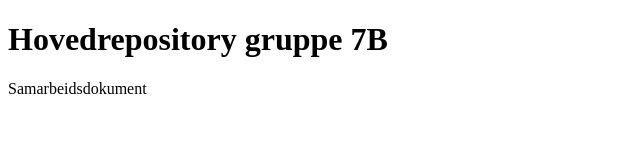
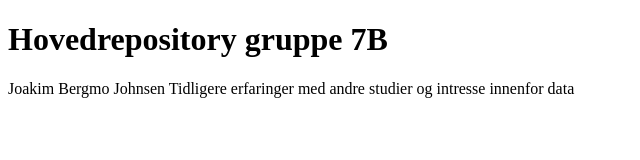
Before and after one commit to vetlemol/Gruppe-7B, a plain HTML site: page docs/index.html in a window 1280 px wide. Shown: the whole page, without its empty margins (0-640 px from the left). Drawn offline with Linux system fonts and the light colour scheme.

Commit message:
Endret index.html til å inneholde visitkort

```diff
--- a/docs/index.html
+++ b/docs/index.html
@@ -7,6 +7,7 @@
 </head>
 <body>
 <h1>Hovedrepository gruppe 7B</h1>
-<p1>Samarbeidsdokument</p1>
+<p1>Joakim Bergmo Johnsen
+Tidligere erfaringer med andre studier og intresse innenfor data </p1>
 </body>
 </html>
```
